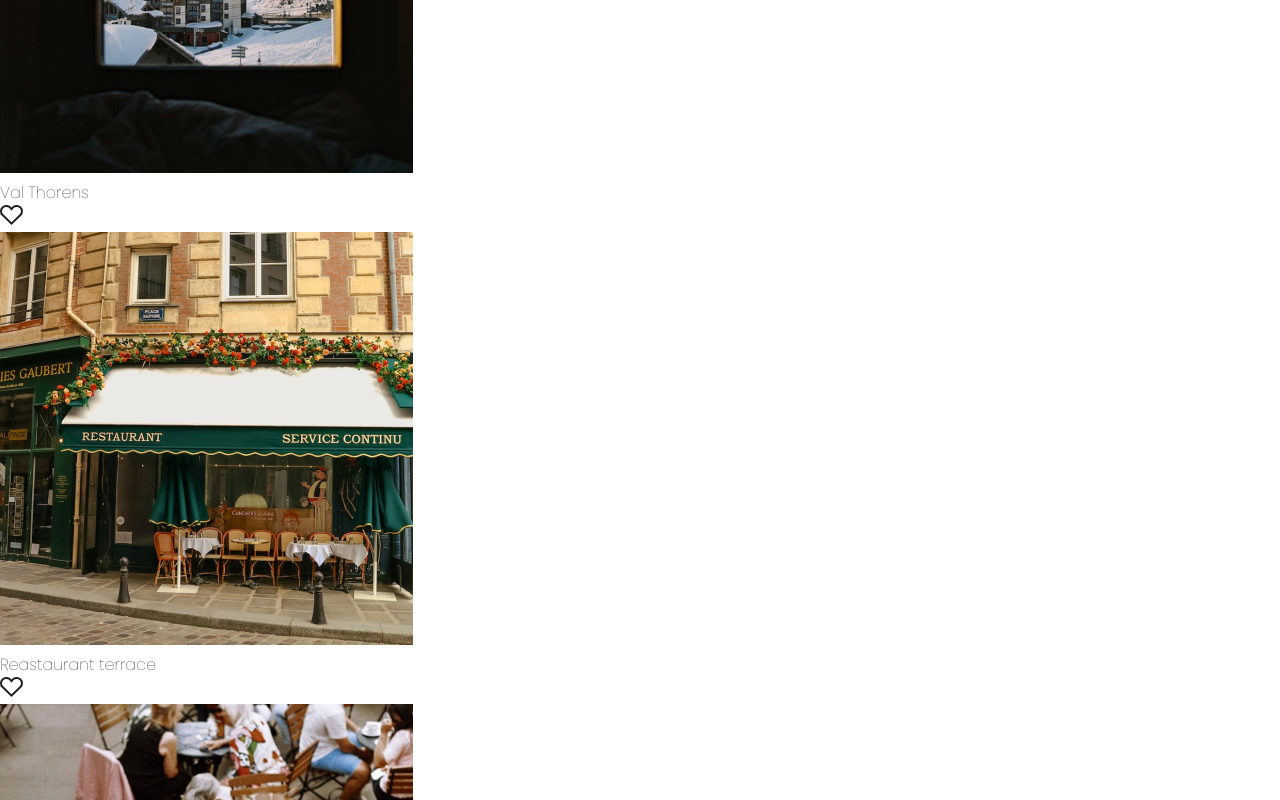
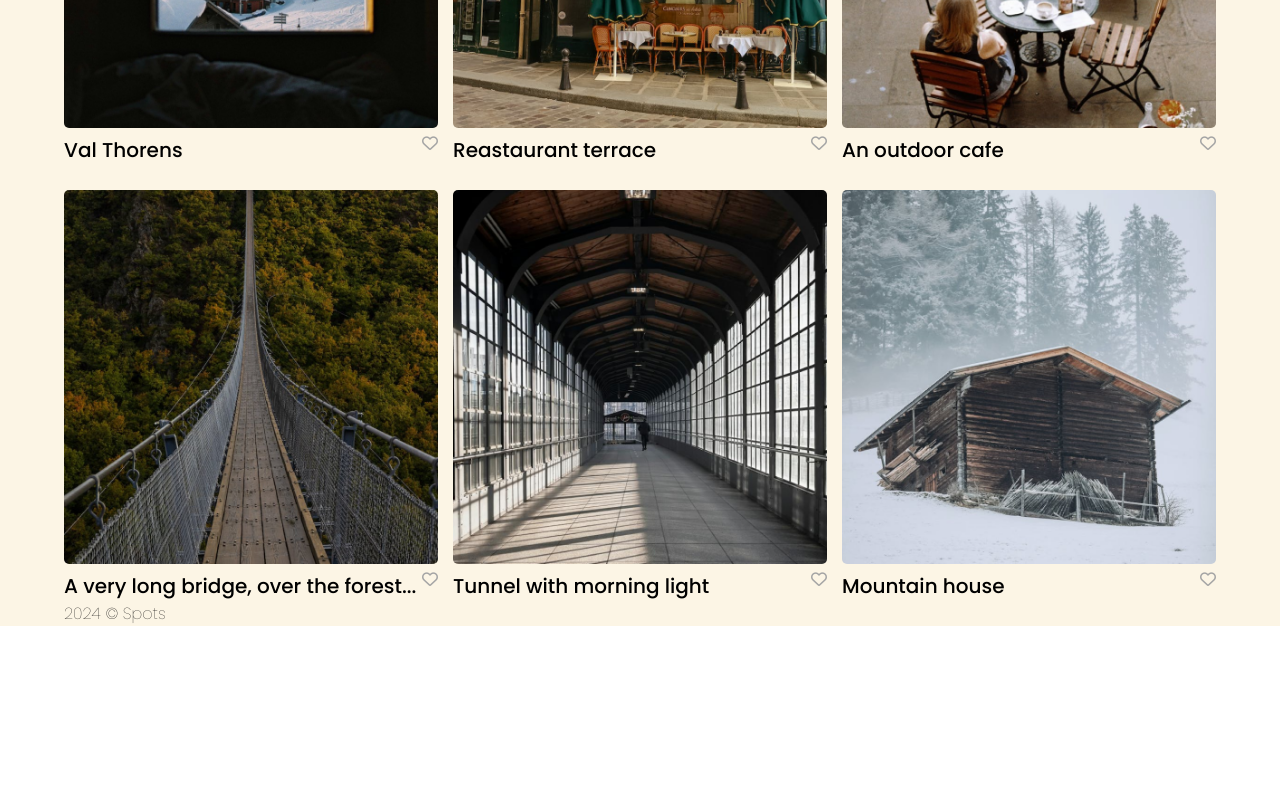
Before and after one commit to OlatomiwaOB/circle-03-instaspotsproject, a website built with Vite: page index.html in a window 1280 px wide. Shown: the part 580-1380 px from the top of the page. After the commit the page ends 1206 px from the top, so only its background shows below. Built offline with nearby package versions, Linux system fonts and the light colour scheme.

Commit message:
first commit

```diff
--- a/index.html
+++ b/index.html
@@ -5,6 +5,7 @@
     <meta name="viewport" content="width=device-width, initial-scale=1.0" />
     <title>InstaSpots Project - Circle-03</title>
     <link rel="stylesheet" href="./styles/index.css" />
+    <link rel="stylesheet" href="https://cdnjs.cloudflare.com/ajax/libs/font-awesome/6.7.2/css/all.min.css" />
   </head>
   <body>
     <div class="container">
@@ -12,44 +13,51 @@
       <header class="hero">
         <!-- Logo Section -->
         <nav class="logo">
-                <img src="./assets/images/Logo.svg" alt="InstaSpots Logo Text">
+          <img src="./assets/images/Logo.svg" alt="InstaSpots Logo Text" />
         </nav>
-
+      </header>
+        <article>
           <!-- Hero Content Section -->
           <section class="flex_container">
             <div class="hero-content">
               <!-- Avatar Image Section -->
               <div class="avatar-image">
-                    <img src="./assets/images/avatar.png" alt="Avatar Image">
+                <img src="./assets/images/avatar.png" alt="Avatar Image" />
               </div>
-
               <!-- Hero Text Section -->
               <div class="hero-text">
-                    <h1>Aliaune Damala Bouga Time Bongo Puru Nacka Lu Lu Lu Badara Akon...</h1>
-                    <p>Known mononymously as Akon (/ˈeɪkɒn/), is a Senegalese-American singer, record producer, and entrepreneur. An influential figure in modern world...</p>
-
+                <h1>
+                  Aliaune Damala Bouga Time Bongo Puru Nacka Lu Lu Lu Badara
+                  Akon...
+                </h1>
+                <p>
+                  Known mononymously as Akon (/ˈeɪkɒn/), is a Senegalese-American
+                  singer, record producer, and entrepreneur. An influential figure
+                  in modern world...
+                </p>
                 <!-- Edit Profile Button Section -->
                 <button class="edit_profile">
                   <span>
-                            <img src="./assets/images/Group 2.svg" alt="Edit Profile Icon">
+                    <img
+                      src="./assets/images/Group 2.svg"
+                      alt="Edit Profile Icon"
+                    />
                   </span>
                   Edit Profile
                 </button>
               </div>
             </div>
-
             <!-- Hero Actions Section -->
             <div class="hero-actions">
               <!-- New Post Button Section -->
               <button class="hero-action-button">
                 <span>
-                        <img src="./assets/images/Group 26.svg" alt="New Post Icon">
+                  <img src="./assets/images/Group 26.svg" alt="New Post Icon" />
                 </span>
                 New Post
               </button>
             </div>
           </section>
-        </header>
 
                 <!-- Main Section -->
                 <main>
@@ -59,9 +67,9 @@
                 src="./assets/images/pexels-kassandre-pedro-8639743 1-6.png"
                 alt="image of a Val Thorens"
               />
-                <div>
+              <div class="lastChild">
                 <p>Val Thorens</p>
-                  <img src="./assets/images/Union.svg" alt="love icon" />
+                 <i class="fa-regular fa-heart"></i>
               </div>
             </div>
             <div>
@@ -69,9 +77,9 @@
                 src="./assets/images/pexels-kassandre-pedro-8639743 1-1.png"
                 alt="image of a reastaurant"
               />
-                <div>
+              <div class="lastChild">
                 <p>Reastaurant terrace</p>
-                  <img src="./assets/images/Union.svg" alt="love icon" />
+                 <i class="fa-regular fa-heart"></i>
               </div>
             </div>
             <div>
@@ -79,21 +87,20 @@
                 src="./assets/images/pexels-kassandre-pedro-8639743 1-2.png"
                 alt="image of outdoor cafe"
               />
-                <div>
+              <div class="lastChild">
                 <p>An outdoor cafe</p>
-                  <img src="./assets/images/Union.svg" alt="love icon" />
+                <i class="fa-regular fa-heart"></i>
               </div>
             </div>
-
             <!-- gallery -->
             <div>
               <img
                 src="./assets/images/pexels-kassandre-pedro-8639743 1-3.png"
                 alt="bridge in a forest"
               />
-            <div>
+              <div class="lastChild">
                 <p>A very long bridge, over the forest...</p>
-              <img src="./assets/images/Union.svg" alt="love icon" />
+                  <i class="fa-regular fa-heart"></i>
               </div>
             </div>
             <div>
@@ -101,9 +108,9 @@
                 src="./assets/images/pexels-kassandre-pedro-8639743 1-4.png"
                 alt="image of a tunnel"
               />
-            <div>
+              <div class="lastChild">
                 <p>Tunnel with morning light</p>
-              <img src="./assets/images/Union.svg" alt="love icon" />
+                 <i class="fa-regular fa-heart"></i>
               </div>
             </div>
             <div>
@@ -111,9 +118,9 @@
                 src="./assets/images/pexels-kassandre-pedro-8639743 1-5.png"
                 alt="image of a mountain house"
               />
-            <div>
+              <div class="lastChild">
                 <p>Mountain house</p>
-              <img src="./assets/images/Union.svg" alt="love icon" />
+                <i class="fa-regular fa-heart"></i>
               </div>
             </div>
           </section>
@@ -126,6 +133,7 @@
           </div>
                 </footer>
               </div>
+        </article>
 
     <!-- no application of js now in the project. This is just created for future us, if there will be a need for it in the nearest future -->
     <script src="index.js"></script>
--- a/styles/index.css
+++ b/styles/index.css
@@ -21,14 +21,49 @@ body {
     font-family: "Poppins", sans-serif;
     font-weight: 100;
     font-style: normal;
+
 }
-
+header{
+    margin: 0 4rem ;
+}
+article{
+    background-color: #FCF5E5;
+    padding: 0 4rem;
+}
 /* Project parent container */
 .container {
     max-width: var(--maxWidth);
 }
+main{
+    width: 100%;
+}
+main section{
+    width: 100%;
+    display: grid;
+    grid-template-columns: 1fr 1fr 1fr;
+    column-gap: 15px;
+    row-gap: 25px;
+}
+main section img:first-child{
+width: 100%;
+border-radius: 5px;
+}
 
+main section .lastChild{
+    width: 100%;
+    display: flex;
+    flex-direction: row;
+    justify-content: space-between;
+}
+main section .lastChild i{
+ color: rgb(165, 165, 165);
+ font-weight: 100;
+}
 
+main section .lastChild p{
+ font-weight: 500;
+ font-size: 20px;
+}
 
 
 /* mobile view styling */
```
Also changed, not shown: 1 other file. Lines whose indentation alone changed are shown as unchanged.
